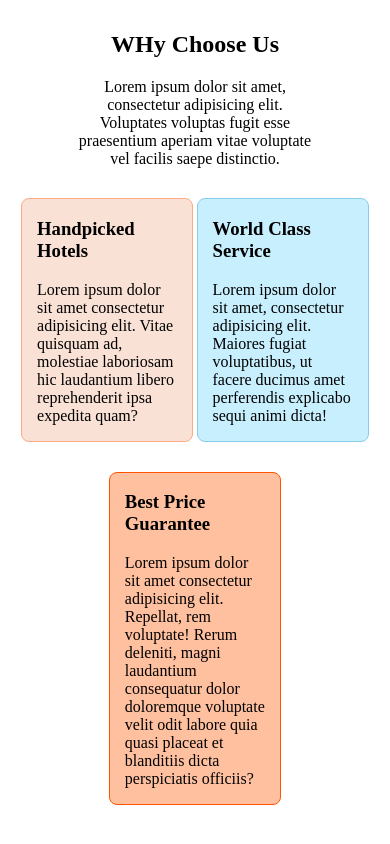
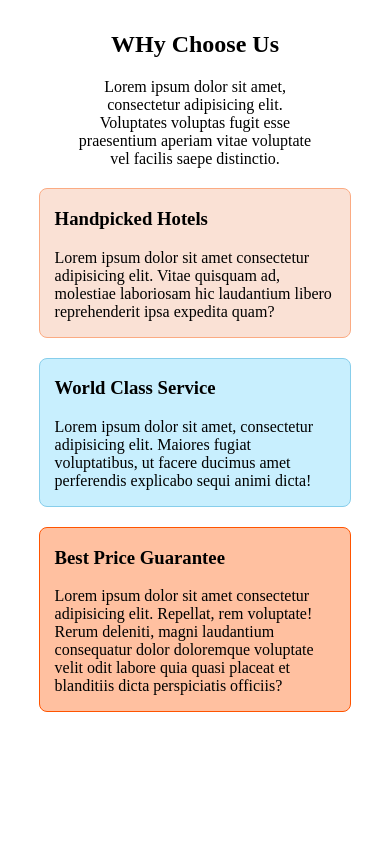
Before and after one commit to SadiaIT21062/travel-website, a plain HTML site: page index.html in a window 390 px wide. Shown: the part 3418-4262 px from the top of the page. After the commit the page ends 4200 px from the top, so only its background shows below. Drawn offline with Linux system fonts and the light colour scheme.

Commit message:
responsive

```diff
--- a/style.css
+++ b/style.css
@@ -233,5 +233,17 @@ body{
         margin:5px 50px;
 
     }
+    .part1{
+        display: flex;
+        flex-direction: column;
+    }
+    .part1 div{
+        width:80%;
+        margin:20px auto 0px;
+    }
+    .part2{
+        width: 80%;
+        margin-top: 20px;
+    }
 
 }
```
